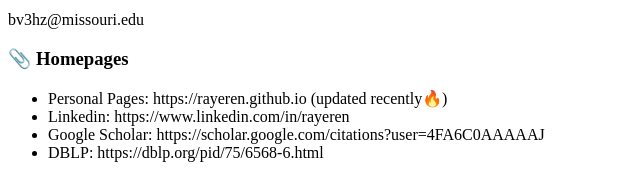
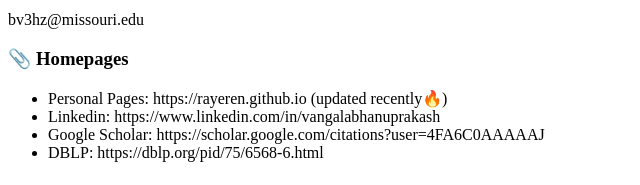
Before and after one commit to bhanuprakashvangala/bhanuprakashvangala.github.io, a Jekyll site: the page built from _pages/includes/homepage.md, in a window 1280 px wide. Shown: the part 712-897 px from the top of the page, without its empty margins (0-640 px from the left). Built offline with Jekyll 4.4.1, drawn with Linux system fonts in a browser that asks for light colours; our own code applies the rules of GitHub Pages for plain Markdown files.

Commit message:
Fix LinkedIn URL

```diff
--- a/_config.yml
+++ b/_config.yml
@@ -44,7 +44,7 @@
   instagram        :
   impactstory      : #"https://profiles.impactstory.org/u/xxxx-xxxx-xxxx-xxxx"
   lastfm           :
-  linkedin         : "bhanuprakashvangala"
+  linkedin         : "vangalabhanuprakash"
   dblp             : #"https://dblp.org/pid/75/6568-6.html"
   orcid            : #"https://orcid.org/0000-0002-9160-3848"
   pinterest        :
--- a/_pages/includes/homepage.md
+++ b/_pages/includes/homepage.md
@@ -1,5 +1,5 @@
 # 📎 Homepages
 - Personal Pages: https://rayeren.github.io (updated recently🔥)
-- Linkedin: https://www.linkedin.com/in/rayeren
+- Linkedin: https://www.linkedin.com/in/vangalabhanuprakash
 - Google Scholar: https://scholar.google.com/citations?user=4FA6C0AAAAAJ
 - DBLP: https://dblp.org/pid/75/6568-6.html
```
